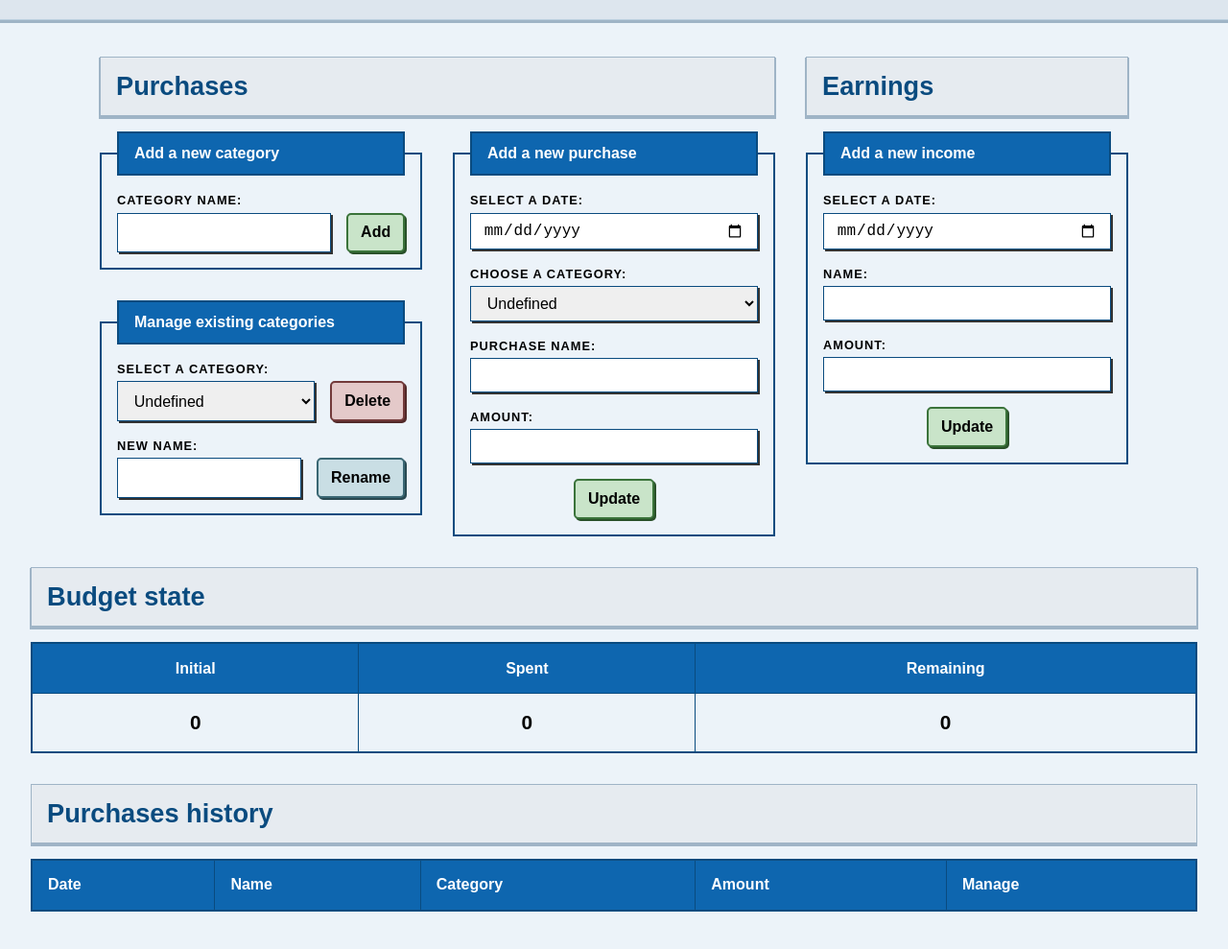
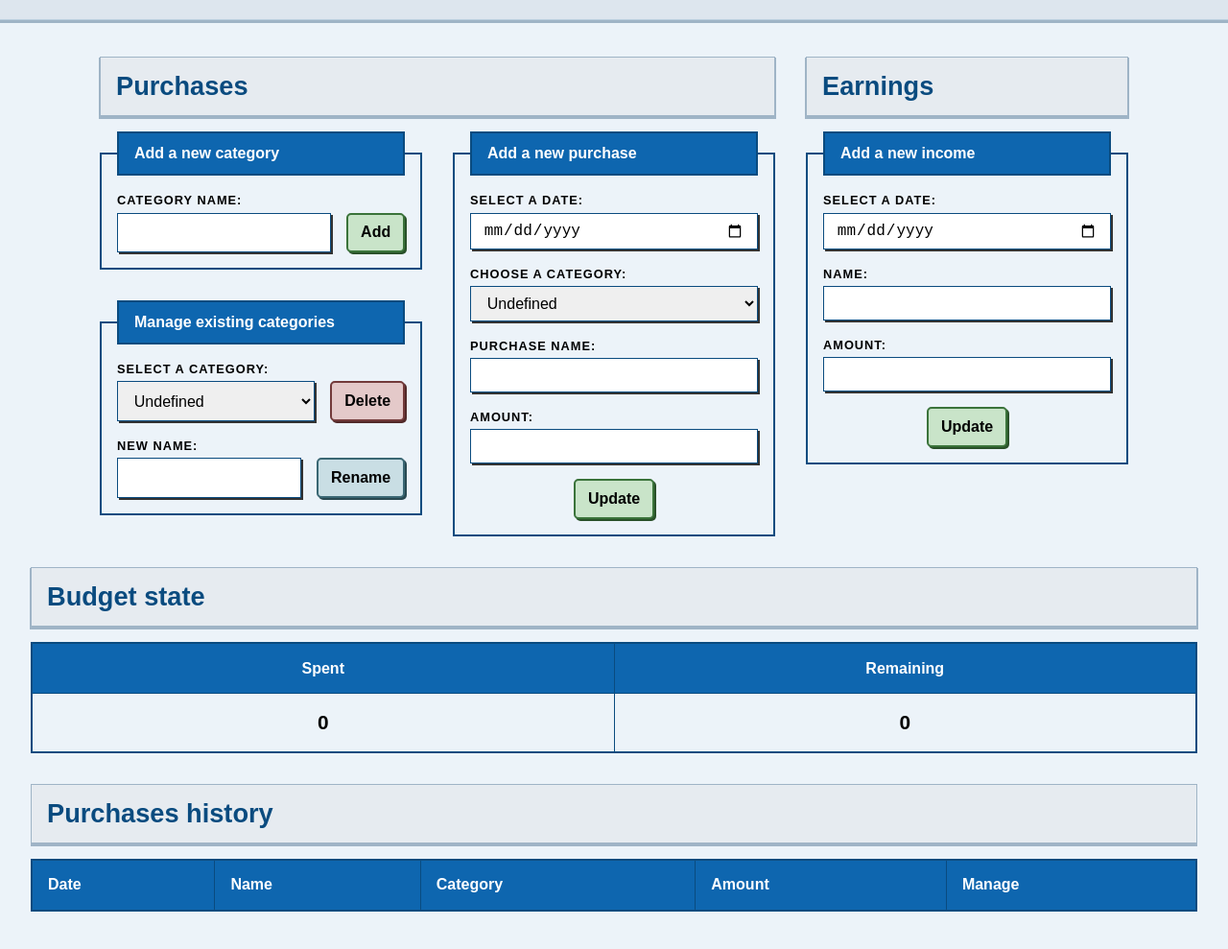
Before and after one commit to ArmandPhilippot/js-small-apps, a plain HTML site: page budget-app/index.html in a window 1280 px wide. Shown: the part 101-1090 px from the top of the page at 96% size. Drawn offline with Linux system fonts and the light colour scheme; a script that the page names is missing.

Commit message:
chore: remove initial budget column
I think this info is useless. When app start, initial budget is printed
in remaining column. Then, if there are some expenses/earnings, I am
not sure why initial budget is still relevant.

```diff
--- a/budget-app/index.html
+++ b/budget-app/index.html
@@ -110,16 +110,14 @@
         <table class="table">
           <thead class="table__header">
             <tr>
-              <td class="table__item">Initial</td>
               <td class="table__item">Spent</td>
               <td class="table__item">Remaining</td>
             </tr>
           </thead>
           <tbody class="table__body">
             <tr>
-              <td class="table__item">0</td>
-              <td class="table__item">0</td>
-              <td class="table__item">0</td>
+              <td id="budget-spent" class="table__item">0</td>
+              <td id="budget-remaining" class="table__item">0</td>
             </tr>
           </tbody>
         </table>
--- a/budget-app/style.css
+++ b/budget-app/style.css
@@ -196,6 +196,10 @@ table {
   margin: 0.5rem;
 }
 
+.app__budget .table {
+  table-layout: fixed;
+}
+
 .app__budget .table__item {
   font-weight: 600;
   text-align: center;
```
